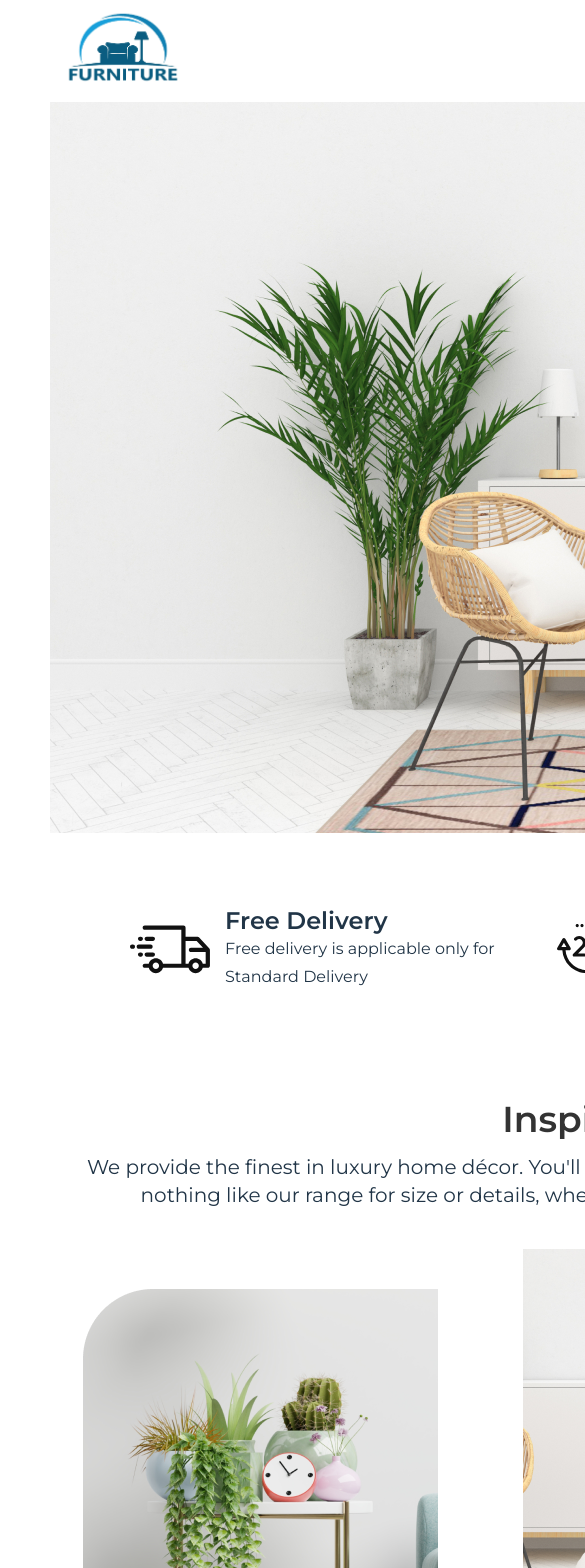
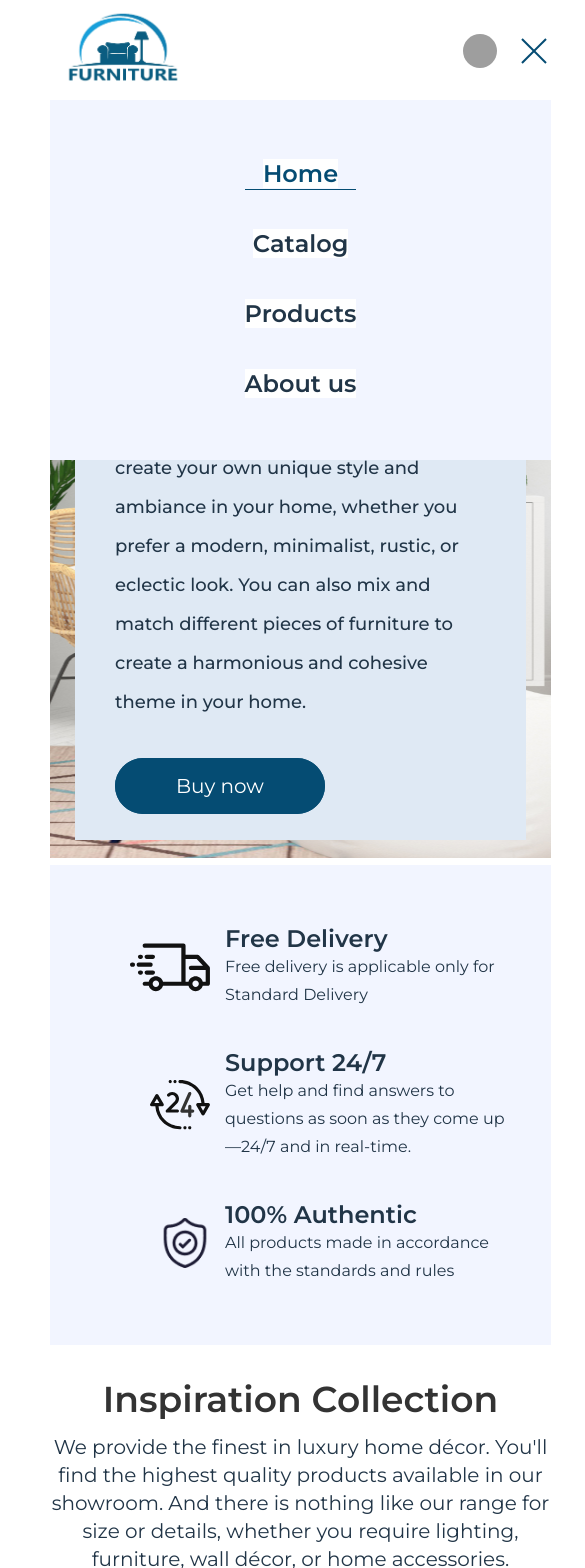
Before and after one commit to guranda26/ecommerce-website, a React (Vite) app: page / in a window 390 px wide. Shown: the top 1568 px of the page, 585 px wide, since content can reach past the window. Built offline with nearby package versions, Linux system fonts and the light colour scheme; grey boxes are pictures that could not be loaded.

Commit message:
feat: add responsive style

```diff
--- a/src/components/beutifyYourSpace/beutifyYourSpace.css
+++ b/src/components/beutifyYourSpace/beutifyYourSpace.css
@@ -37,3 +37,18 @@
   background-color: #09513b;
   z-index: -1;
 }
+
+@media screen and (max-width: 968px) {
+  .beutifyYourSpace {
+    flex-direction: column;
+  }
+
+  .beutifyYourSpace-content {
+    width: 100%;
+  }
+
+  .beutifyYourSpace-image {
+    width: 250px;
+    height: 375px;
+  }
+}
--- a/src/components/collection/collection.css
+++ b/src/components/collection/collection.css
@@ -35,3 +35,14 @@
 .collection-link:nth-child(2):hover {
   transform: translateY(40px);
 }
+
+@media screen and (max-width: 968px) {
+  .collection-images {
+    grid-template-columns: 1fr;
+  }
+
+  .collection-link:first-child,
+  .collection-link:last-child {
+    display: none;
+  }
+}
--- a/src/components/features/features.css
+++ b/src/components/features/features.css
@@ -40,3 +40,14 @@
   line-height: 39px;
   letter-spacing: 0;
 }
+
+@media screen and (max-width: 968px) {
+  .features {
+    padding: 25px;
+  }
+
+  .content {
+    width: 100%;
+    margin: 0;
+  }
+}
--- a/src/components/footer/footer.css
+++ b/src/components/footer/footer.css
@@ -17,6 +17,8 @@
   list-style: none;
   display: flex;
   flex-direction: column;
+  padding: 0;
+  margin: 0;
   gap: 8px;
   text-align: left;
 }
@@ -37,3 +39,24 @@
   padding: 0;
   margin: 0;
 }
+
+@media screen and (max-width: 968px) {
+  .footer {
+    grid-template-columns: auto;
+    grid-template-areas:
+      'navlist contributors'
+      'footer-left footer-left';
+  }
+
+  .footer-lists {
+    grid-area: navlist;
+  }
+
+  .contributors {
+    grid-area: contributors;
+  }
+
+  .footer-left {
+    grid-area: footer-left;
+  }
+}
--- a/src/components/header/Header.tsx
+++ b/src/components/header/Header.tsx
@@ -1,13 +1,25 @@
-import React from 'react';
+import React, { useEffect, useRef, useState } from 'react';
 import Navbar from './Navbar';
-import { NavLink } from 'react-router-dom';
+import { NavLink, useParams } from 'react-router-dom';
 import logo from '../../assets/images/logo.jpg';
 import './header.css';
 import Profile from './Profile';
 
 function Header(): React.JSX.Element {
+  const [openNav, setOpenNav] = useState(true);
+  const headerRef = useRef(null);
+  const param = useParams();
+
+  const handleBurgerBtn = () => {
+    setOpenNav(!openNav);
+  };
+
+  useEffect(() => {
+    setOpenNav(!openNav);
+  }, [param]);
+
   return (
-    <header className="header">
+    <header ref={headerRef} className={openNav ? 'header' : 'header active'}>
       <NavLink title="Home Page" className="logo-link" to="/">
         <img
           className="logo-img"
@@ -19,6 +31,7 @@ function Header(): React.JSX.Element {
       </NavLink>
       <Navbar />
       <Profile />
+      <div className="burger-btn" onClick={handleBurgerBtn}></div>
     </header>
   );
 }
--- a/src/components/header/header.css
+++ b/src/components/header/header.css
@@ -105,5 +105,77 @@
   width: 100%;
 }
 
-@media screen and (max-width: 698px) {
+.burger-btn {
+  display: none;
 }
+
+@media screen and (max-width: 968px) {
+  .header {
+    grid-template-columns: auto 34px 34px;
+  }
+
+  .burger-btn {
+    position: relative;
+    display: block;
+    width: 28px;
+    height: 2px;
+    background-color: var(--brand-color);
+    transition: opacity 0.5s ease-in-out;
+  }
+
+  .burger-btn::before,
+  .burger-btn::after {
+    position: absolute;
+    content: '';
+    display: block;
+    width: 34px;
+    height: 2px;
+    background-color: var(--brand-color);
+    transform: rotate(0);
+  }
+
+  .burger-btn::before {
+    bottom: 10px;
+  }
+
+  .burger-btn::after {
+    top: 10px;
+  }
+
+  .header.active .burger-btn {
+    width: 0;
+  }
+
+  .header.active .burger-btn::before {
+    bottom: 0;
+    transform: rotate(-45deg);
+  }
+
+  .header.active .burger-btn::after {
+    top: 0;
+    transform: rotate(45deg);
+  }
+
+  .nav {
+    display: none;
+    position: absolute;
+    width: 100%;
+    justify-content: center;
+    padding: 60px;
+    right: 0;
+    top: 100px;
+    background-color: var(--bg-color);
+  }
+
+  .nav-list {
+    flex-direction: column;
+  }
+
+  .nav-link {
+    font-size: 24px;
+  }
+
+  .header.header.active .nav {
+    display: flex;
+  }
+}
--- a/src/components/howItWorks/howItWorks.css
+++ b/src/components/howItWorks/howItWorks.css
@@ -38,3 +38,15 @@
   padding: 0;
   font-size: 18px;
 }
+
+@media screen and (max-width: 968px) {
+  .howItWorks-lists {
+    grid-template-columns: 1fr;
+  }
+
+  .howItWorks-item {
+    display: flex;
+    flex-direction: column;
+    align-items: center;
+  }
+}
--- a/src/components/rooms/rooms.css
+++ b/src/components/rooms/rooms.css
@@ -42,3 +42,15 @@
 .rooms-link:hover::before {
   background-size: 100%;
 }
+
+@media screen and (max-width: 968px) {
+  .rooms-lists {
+    grid-template-columns: 1fr;
+  }
+
+  .rooms-item {
+    display: flex;
+    flex-direction: column;
+    align-items: center;
+  }
+}
--- a/src/components/services/services.css
+++ b/src/components/services/services.css
@@ -59,3 +59,9 @@
 .services-text {
   font-size: 16px;
 }
+
+@media screen and (max-width: 968px) {
+  .services-lists {
+    grid-template-columns: 1fr;
+  }
+}
--- a/src/index.css
+++ b/src/index.css
@@ -51,7 +51,7 @@
   --brand-color: #054c73;
   ---dark-color: #333;
   --content-bg: #dfe9f4;
-  --br-color: #f2f5ff;
+  --bg-color: #f2f5ff;
   color: #666;
 
   font-synthesis: none;
--- a/src/layouts/MainPageLayout.tsx
+++ b/src/layouts/MainPageLayout.tsx
@@ -10,9 +10,7 @@ function MainPageLayout(): React.JSX.Element {
       <main>
         <Outlet />
       </main>
-      <footer>
-        <Footer />
-      </footer>
+      <Footer />
     </div>
   );
 }
```
